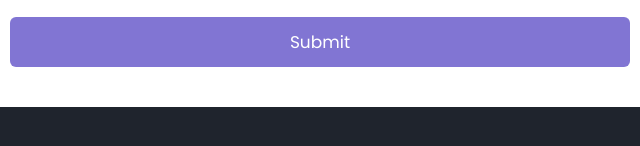
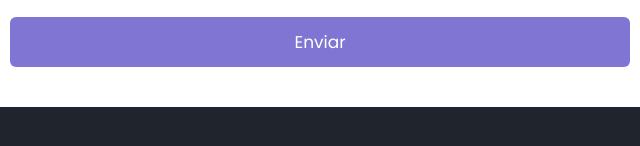
Before and after one commit to kauaftavares21/Gateway_Pagamento, a plain HTML site: page index.html in a window 1280 px wide. Shown: the part 624-770 px from the top of the page, 320-960 px from the left. Drawn offline with Linux system fonts and the light colour scheme.

Commit message:
index.html

```diff
--- a/index.html
+++ b/index.html
@@ -75,7 +75,7 @@
           </div>
         </div>
 
-        <button type="submit" class="btn">Submit</button>
+        <button type="submit" class="btn">Enviar</button>
       </form>
     </div>
   </body>
```
